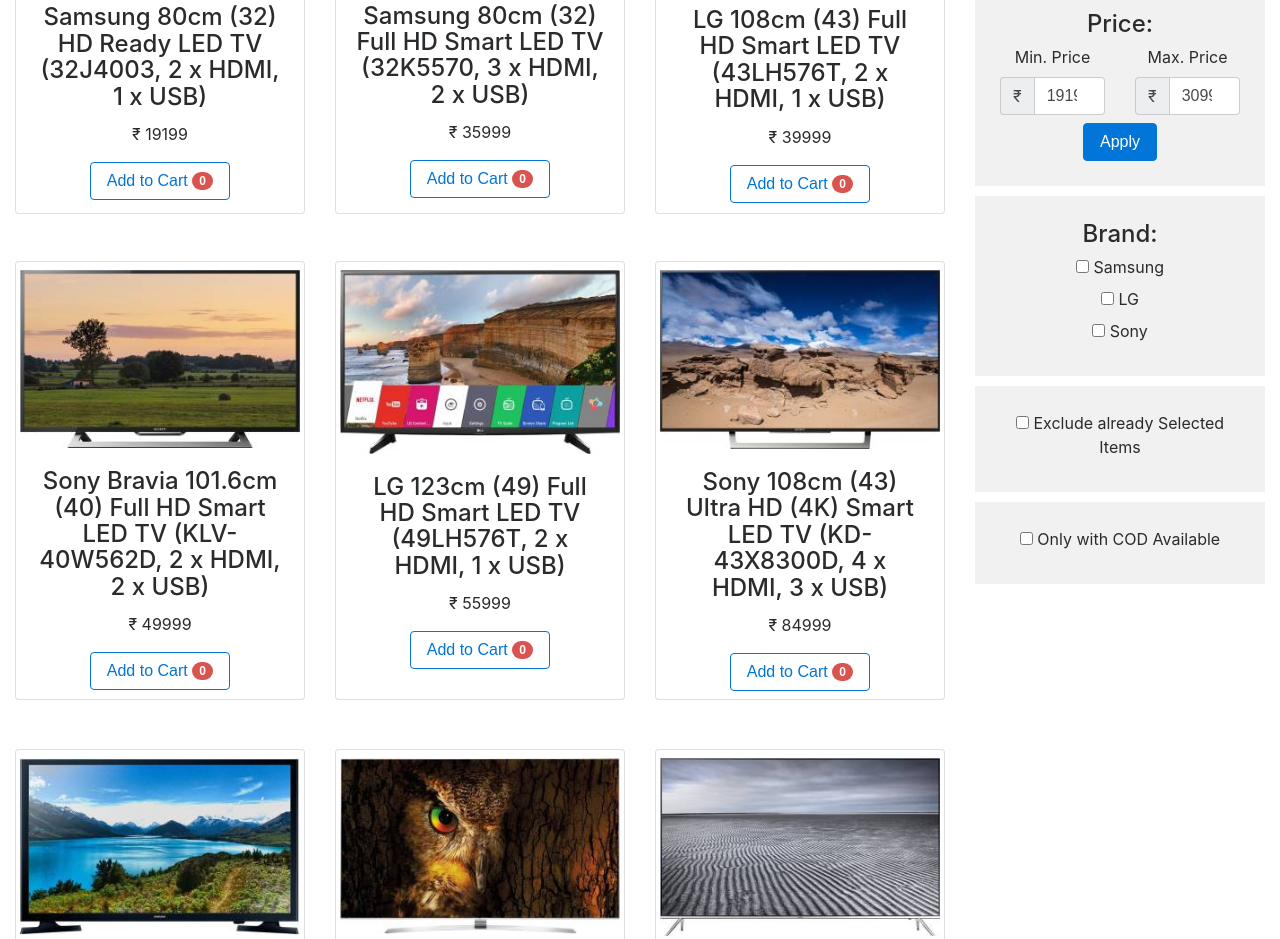
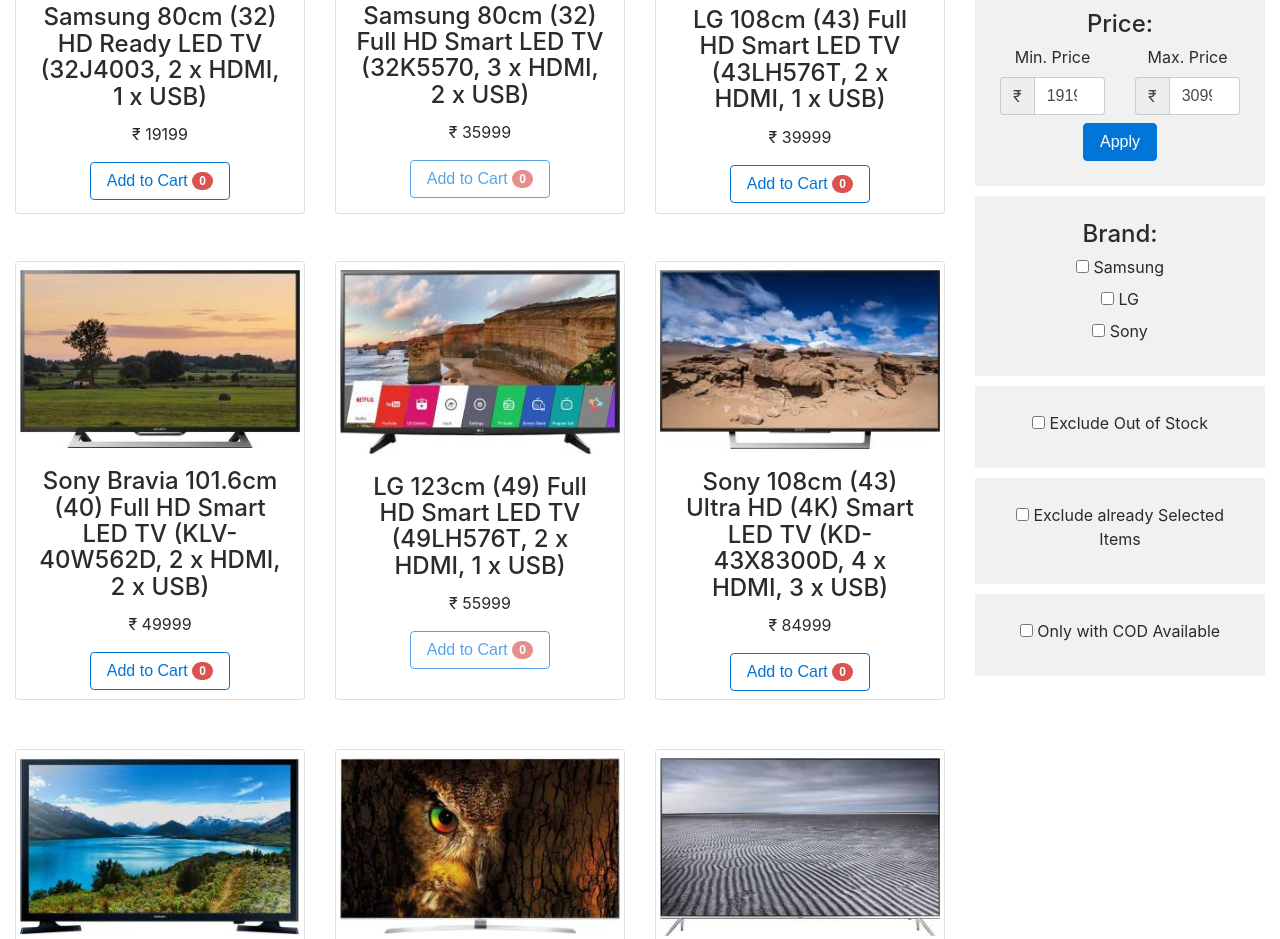
Before and after one commit to anuj-aggarwal/ShoppingCart, a plain HTML site: page televisions.html in a window 1280 px wide. Shown: the part 961-1900 px from the top of the page. Drawn offline with Linux system fonts and the light colour scheme.

Commit message:
Added Out of Stock Functionality
Added:
    Add to Cart Button Disabled if Out of Stock
    Exclude Out of Stock Filter

```diff
--- a/data/televisions.json
+++ b/data/televisions.json
@@ -5,14 +5,16 @@
     "name": "Samsung 80cm (32) Full HD Smart LED TV  (32K5570, 3 x HDMI, 2 x USB)",
     "price": 35999,
     "url": "images/televisions/0.jpeg",
-    "cod": true
+    "cod": true,
+    "outOfStock": true
   },
   {
     "id": "2.1",
     "brand": "Samsung",
     "name": "Samsung 138cm (55) Ultra HD (4K) Smart LED TV  (55KS7000, 4 x HDMI, 3 x USB)",
     "price": 213599,
-    "url": "images/televisions/1.jpeg"
+    "url": "images/televisions/1.jpeg",
+    "outOfStock": true
   },
   {
     "id": "2.2",
@@ -48,7 +50,8 @@
     "brand": "LG",
     "name": "LG 123cm (49) Full HD Smart LED TV  (49LH576T, 2 x HDMI, 1 x USB)",
     "price": 55999,
-    "url": "images/televisions/6.jpeg"
+    "url": "images/televisions/6.jpeg",
+    "outOfStock": true
   },
   {
     "id": "2.7",
@@ -79,6 +82,7 @@
     "name": "Sony Bravia 163.9cm (65) Ultra HD (4K) Smart LED TV  (KD-65X9300D, 4 x HDMI, 3 x USB)",
     "price": 309999,
     "url": "images/televisions/10.jpeg",
-    "cod": true
+    "cod": true,
+    "outOfStock": true
   }
 ]
--- a/js/televisions.js
+++ b/js/televisions.js
@@ -6,25 +6,36 @@ var cartItems = {}; // Cart as an object with Data-ID:quantity pairs
 var brands = ["Samsung", "LG", "Sony"];
 var excludeSelected;
 var onlyCOD;
+var onlyInStock;
 
 // Window.OnLoad
 $(function () {
     itemsList = $("#items");
     excludeSelected = $('#excludeSelected');
     onlyCOD = $('#onlycod');
+    onlyInStock = $('#only-in-stock');
 
     fetchCart();
     fetchCatalog(catalog);
 
-    $(document).on('change', '#sort-select', function(){showCatalog(catalog)});
-    $('#price-filter-button').on('click', function(){showCatalog(catalog);});
-    $('#brands input').on('click', function(){showCatalog(catalog)});
-    excludeSelected.on('click', function(){
+    $(document).on('change', '#sort-select', function () {
+        showCatalog(catalog)
+    });
+    $('#price-filter-button').on('click', function () {
         showCatalog(catalog);
     });
-    onlyCOD.on('click', function(){
+    $('#brands input').on('click', function () {
+        showCatalog(catalog)
+    });
+    excludeSelected.on('click', function () {
         showCatalog(catalog);
     });
+    onlyCOD.on('click', function () {
+        showCatalog(catalog);
+    });
+    onlyInStock.on('click', function () {
+        showCatalog(catalog);
+    })
 
 });
 
@@ -50,20 +61,20 @@ function fetchCatalog() {
     $.getJSON("data/televisions.json", function (data) {
         catalog = data;
         // Find minimum Price and update min-price
-        $("#min-price").attr('value', catalog.reduce(function(a, b){
-            if(a==catalog[0]){
+        $("#min-price").attr('value', catalog.reduce(function (a, b) {
+            if (a == catalog[0]) {
                 return Math.min(a.price, b.price);
             }
-            else{
+            else {
                 return Math.min(a, b.price);
             }
         }));
         // Find maximum Price and update max-price
-        $("#max-price").attr('value', catalog.reduce(function(a, b){
-            if(a==catalog[0]){
+        $("#max-price").attr('value', catalog.reduce(function (a, b) {
+            if (a == catalog[0]) {
                 return Math.max(a.price, b.price);
             }
-            else{
+            else {
                 return Math.max(a, b.price);
             }
         }));
@@ -83,7 +94,7 @@ function showCatalog(catalog) {
         });
     }
     else if (id == 1) {    // Sort in descending order
-        catalog =  catalog.sort(function (item1, item2) {
+        catalog = catalog.sort(function (item1, item2) {
             return item2.price - item1.price;
         });
     }
@@ -92,18 +103,17 @@ function showCatalog(catalog) {
     var minPrice = Number($("#min-price").val());
     var maxPrice = Number($("#max-price").val());
 
-    catalog = catalog.filter(function(item) {
+    catalog = catalog.filter(function (item) {
         return item.price >= minPrice && item.price <= maxPrice;
     });
 
     // APPLY THE BRAND FILTERS
     var brandsSelected = document.querySelectorAll("#brands input:checked");
-    console.log(brandsSelected);
-    if(brandsSelected[0]){
-        catalog = catalog.filter(function(item){
+    if (brandsSelected[0]) {
+        catalog = catalog.filter(function (item) {
             var found = false;
-            for(var i of brandsSelected){
-                if(item.brand==i.value)
+            for (var i of brandsSelected) {
+                if (item.brand == i.value)
                     found = true;
             }
             return found;
@@ -111,30 +121,34 @@ function showCatalog(catalog) {
     }
 
     // Apply EXCLUDE SELECTED FILTER
-    if(excludeSelected.is(':checked')){
-        catalog = catalog.filter(function(item){
+    if (excludeSelected.is(':checked')) {
+        catalog = catalog.filter(function (item) {
             return !(cartItems[item.id]);
         });
     }
     // Apply COD Filter
-    if(onlyCOD.is(':checked')){
-        catalog = catalog.filter(function(item){
+    if (onlyCOD.is(':checked')) {
+        catalog = catalog.filter(function (item) {
             return !!(item.cod);
         });
     }
-
+    // Apply Out Of Stock Filter
+    if (onlyInStock.is(':checked')) {
+        catalog = catalog.filter(function (item) {
+            return !(item.outOfStock);
+        });
+    }
 
     // Show the Sorted and Filtered Catalog
     if (catalog[0]) {
-        console.log('hello');
         // Show the Sorted and Filtered Catalog
         itemsList.html("");
         for (var item of catalog) {
             addItemToList(item);
         }
-        $(".addCart").click(addToCart);
+        $(".addCart:enabled").click(addToCart);
     }
-    else{
+    else {
         itemsList.html("");
         itemsList.append(`
                 <div class="h1 text-center text-primary my-5 mx-5">Sorry, no results matched</div>
@@ -148,6 +162,10 @@ function addItemToList(item) {
     if (!quantity) {
         quantity = 0;
     }
+    var disabled = "";
+    if (item.outOfStock) {
+        disabled = "disabled";
+    }
     var newItem = $("<div class='col-sm-6 col-lg-4'>");
     newItem.html(
         `
@@ -156,7 +174,7 @@ function addItemToList(item) {
             <div class="card-block text-center">
                 <h4 class="card-title">${item.name}</h4>
                 <p class="card-text">₹ ${item.price}</p>
-                <button class="btn btn-outline-primary addCart">
+                <button class="btn btn-outline-primary addCart" ${disabled}>
                     Add to Cart
                     <span class="badge badge-pill badge-danger">${quantity}</span>
                 </button>
@@ -166,7 +184,6 @@ function addItemToList(item) {
     );
     itemsList.append(newItem);
 }
-
 
 
 // Get the Cart from the local Storage
--- a/televisions.html
+++ b/televisions.html
@@ -51,7 +51,9 @@
 						<!-- BRAND NAME AND SEARCH BAR -->
 						<div class="col">
 							<!-- BRAND NAME -->
-							<a href="index.html"><div class="text-white h1">Electrozaar</div></a>
+							<a href="index.html">
+								<div class="text-white h1">Electrozaar</div>
+							</a>
 							<!-- SEARCH BAR -->
 							<div class="row">
 								<div class="col-lg-12">
@@ -174,20 +176,22 @@
 						<div class="row sidebar text-center">
 							<div class="h2">Filters</div>
 							<div class="filter">
-								<div class="h4">Price: </div>
+								<div class="h4">Price:</div>
 								<div class="row">
 									<div class="col">
 										<label for="rs-addon1">Min. Price</label>
 										<div class="input-group">
 											<span class="input-group-addon" id="rs-addon1">₹</span>
-											<input type="number" class="form-control" id="min-price" aria-describedby="rs-addon1">
+											<input type="number" class="form-control" id="min-price"
+											       aria-describedby="rs-addon1">
 										</div>
 									</div>
 									<div class="col">
 										<label for="rs-addon2">Max. Price</label>
 										<div class="input-group">
 											<span class="input-group-addon" id="rs-addon2">₹</span>
-											<input type="number" class="form-control" id="max-price" aria-describedby="rs-addon2">
+											<input type="number" class="form-control" id="max-price"
+											       aria-describedby="rs-addon2">
 										</div>
 									</div>
 								</div>
@@ -206,10 +210,15 @@
 								</div>
 							</div>
 						</div>
-
 						<div class="row sidebar text-center">
 							<div class="filter mx-auto">
-								<label><input type="checkbox" id="excludeSelected"> Exclude already Selected Items</label>
+								<label><input type="checkbox" id="only-in-stock"> Exclude Out of Stock</label>
+							</div>
+						</div>
+						<div class="row sidebar text-center">
+							<div class="filter mx-auto">
+								<label><input type="checkbox" id="excludeSelected"> Exclude already Selected
+									Items</label>
 							</div>
 						</div>
 						<div class="row sidebar text-center">
```
Also changed, not shown: data/laptops.json (+6 -3 lines), data/mobiles.json (+6 -3 lines), js/laptops.js (+23 -10 lines), js/mobiles.js (+25 -10 lines), laptops.html (+15 -6 lines), mobiles.html (+5 -0 lines).
